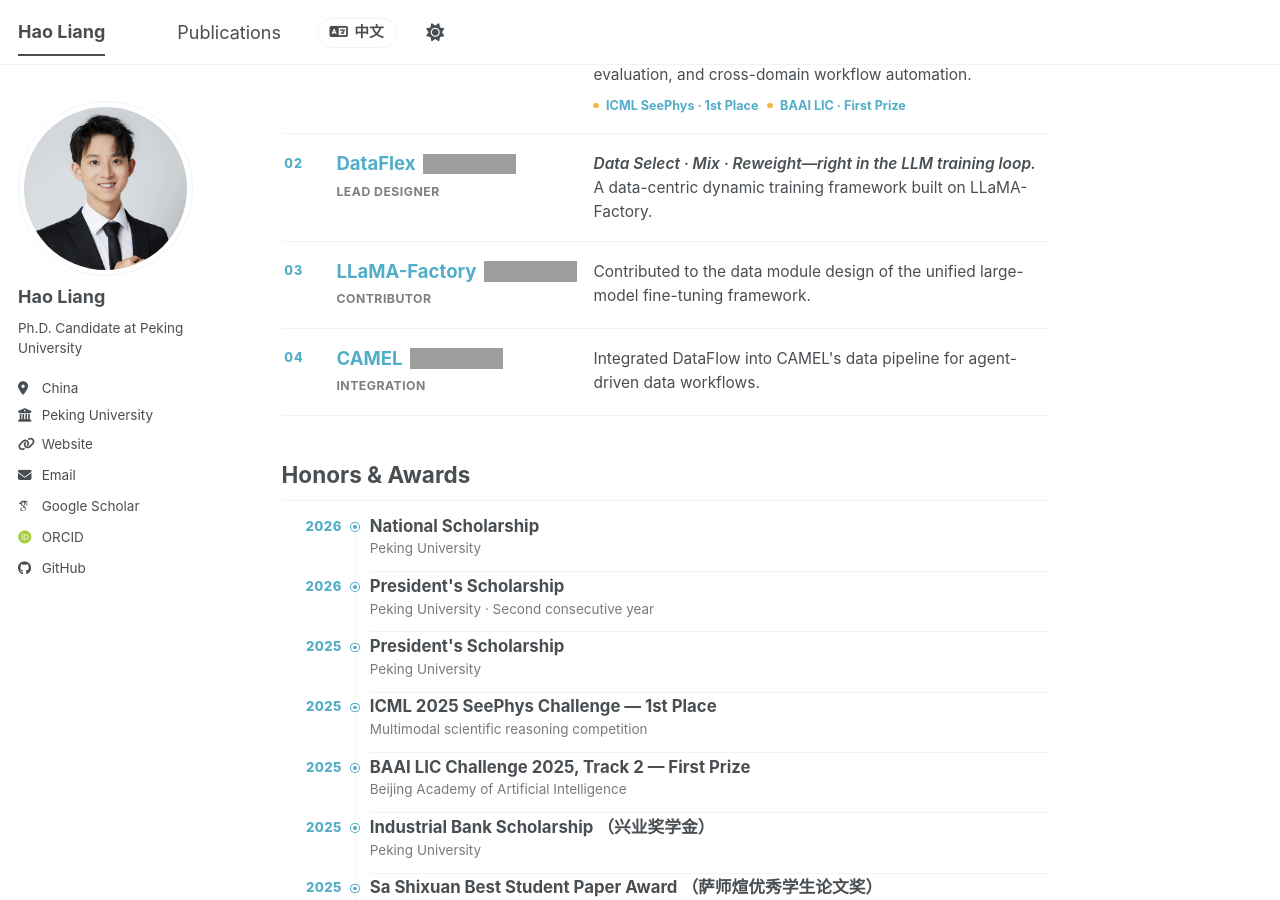
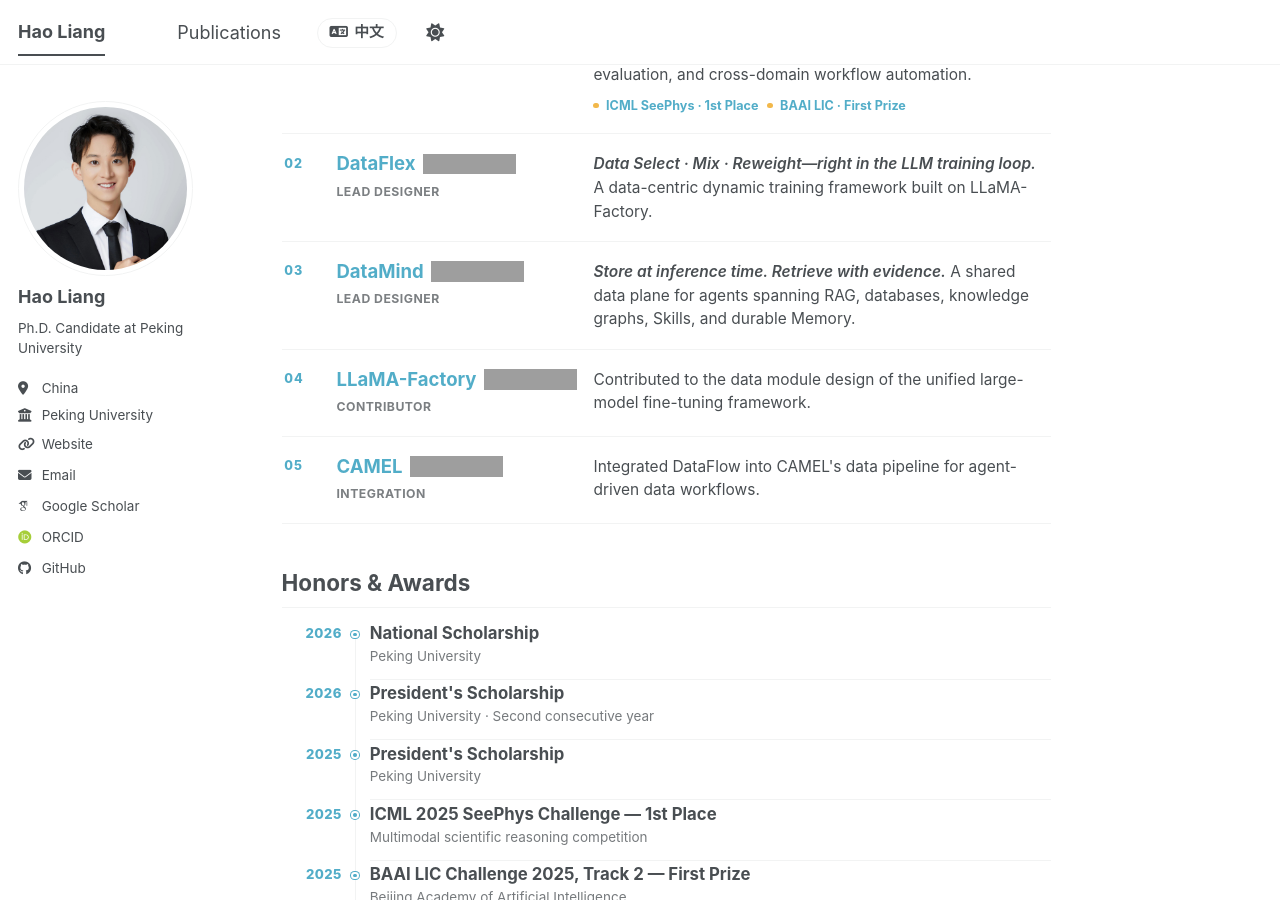
Before and after one commit to haolpku/haolpku.github.io, a Jekyll site: the page built from _pages/about.md, in a window 1280 px wide and 900 px high, scrolled down 2796 px. Built offline with Jekyll 4.4.1, drawn with Linux system fonts in a browser that asks for light colours; some web fonts are replaced; a script bundle is joined from its source files by our own code; library files that are not in the unit come from our copies; grey boxes are pictures that could not be loaded.

Commit message:
Add DataMind to open-source projects

```diff
--- a/_pages/about.md
+++ b/_pages/about.md
@@ -118,7 +118,7 @@
       <div class="research-card__links research-card__links--projects">
         <a href="https://github.com/OpenDCAI/DataFlow">DataFlow</a>
         <a href="https://github.com/OpenDCAI/DataFlex">DataFlex</a>
-        <a href="https://github.com/haolpku/DataMind">DataMind</a>
+        <a href="https://github.com/OpenDCAI/DataMind">DataMind</a>
       </div>
     </article>
 
@@ -167,6 +167,15 @@
   <article class="oss-project">
     <span class="oss-project__index" aria-hidden="true">03</span>
     <div class="oss-project__identity">
+      <div class="oss-project__title"><h3><a href="https://github.com/OpenDCAI/DataMind">DataMind</a></h3><a href="https://github.com/OpenDCAI/DataMind" aria-label="DataMind stars"><img src="https://img.shields.io/github/stars/OpenDCAI/DataMind?style=flat&amp;logo=github&amp;label=stars&amp;color=181717" alt="DataMind stars"></a></div>
+      <span class="oss-project__role">Lead designer</span>
+    </div>
+    <div class="oss-project__body"><p><em>Store at inference time. Retrieve with evidence.</em> A shared data plane for agents spanning RAG, databases, knowledge graphs, Skills, and durable Memory.</p></div>
+  </article>
+
+  <article class="oss-project">
+    <span class="oss-project__index" aria-hidden="true">04</span>
+    <div class="oss-project__identity">
       <div class="oss-project__title"><h3><a href="https://github.com/hiyouga/LLaMA-Factory">LLaMA-Factory</a></h3><a href="https://github.com/hiyouga/LLaMA-Factory" aria-label="LLaMA-Factory stars"><img src="https://img.shields.io/github/stars/hiyouga/LLaMA-Factory?style=flat&amp;logo=github&amp;label=stars&amp;color=181717" alt="LLaMA-Factory stars"></a></div>
       <span class="oss-project__role">Contributor</span>
     </div>
@@ -174,7 +183,7 @@
   </article>
 
   <article class="oss-project">
-    <span class="oss-project__index" aria-hidden="true">04</span>
+    <span class="oss-project__index" aria-hidden="true">05</span>
     <div class="oss-project__identity">
       <div class="oss-project__title"><h3><a href="https://github.com/camel-ai/camel">CAMEL</a></h3><a href="https://github.com/camel-ai/camel" aria-label="CAMEL stars"><img src="https://img.shields.io/github/stars/camel-ai/camel?style=flat&amp;logo=github&amp;label=stars&amp;color=181717" alt="CAMEL stars"></a></div>
       <span class="oss-project__role">Integration</span>
```
Also changed, not shown: _pages/about-zh.md (+11 -2 lines).
